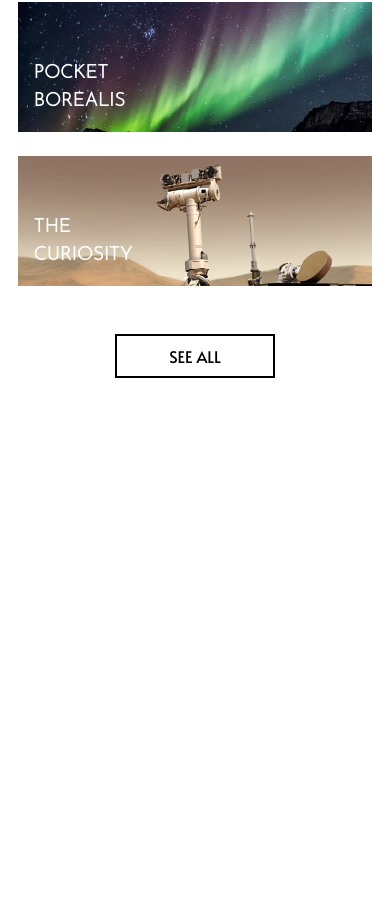
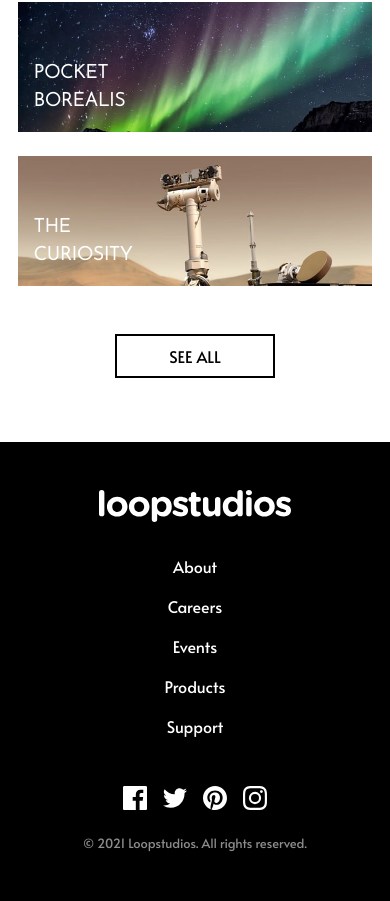
Before and after one commit to Robertron624/loopstudios-landing-page, a plain HTML site: page index.html in a window 390 px wide. Shown: the part 2071-2972 px from the top of the page. Before the commit the page ends 2513 px from the top, so only its background shows below. Drawn offline with Linux system fonts and the light colour scheme.

Commit message:
feat: mobile footer

```diff
--- a/index.html
+++ b/index.html
@@ -128,43 +128,37 @@
       </button>
     </section>
   </main>
-
-  <!-- About
-  Careers
-  Events
-  Products
-  Support
-
-  Immersive experiences that deliver
-
-  The leader in interactive VR
-
-  Founded in 2011, Loopstudios has been producing world-class virtual reality
-  projects for some of the best companies around the globe. Our award-winning
-  creations have transformed businesses through digital experiences that bind
-  to their brand.
-
-  Our creations
-
-  See all
-
-  Deep earth
-  Night arcade
-  Soccer team VR
-  The grid
-  From up above VR
-  Pocket borealis
-  The curiosity
-  Make it fisheye
-
-  About
-  Careers
-  Events
-  Products
-  Support
-
-  © 2021 Loopstudios. All rights reserved. -->
-
+  <footer>
+    <div class="footer-inner">
+      <img src="/images/logo.svg" alt="LoopStudios logo">
+      <nav>
+        <ul role="list">
+          <li><a href="/about">About</a></li>
+          <li><a href="/careers">Careers</a></li>
+          <li><a href="/events">Events</a></li>
+          <li><a href="/products">Products</a></li>
+          <li><a href="/support">Support</a></li>
+        </ul>
+      </nav>
+      <div class="socials">
+        <a href="#">
+          <img src="/images/icon-facebook.svg" alt="facebook icon">
+        </a>
+        <a href="#">
+          <img src="/images/icon-twitter.svg" alt="twitter icon">
+        </a>
+        <a href="#">
+          <img src="/images/icon-pinterest.svg" alt="pinterest icon">
+        </a>
+        <a href="#">
+          <img src="/images/icon-instagram.svg" alt="instagram icon">
+        </a>
+      </div>
+      <p class="copyrigth">
+        © 2021 Loopstudios. All rights reserved.
+      </p>
+    </div>
+  </footer>
   <script src="/index.js"></script>
 </body>
 </html>
--- a/styles.css
+++ b/styles.css
@@ -74,7 +74,6 @@ button {
 }
 
 body {
-
     font-family: "Alata", sans-serif;
     margin: 0;
     padding: 0;
@@ -179,7 +178,7 @@ section.leader h1 {
 }
 
 section.leader p {
-  font-size: .8rem;
+    font-size: 0.8rem;
     color: var(--dark-gray);
     font-weight: 300;
     max-width: 76%;
@@ -223,7 +222,7 @@ section.our-creations button.see-all {
     background-color: transparent;
     border: 2px solid var(--black);
     color: var(--black);
-  padding: .5rem 0rem;
+    padding: 0.5rem 0rem;
     font-size: 1rem;
     font-weight: 300;
     text-transform: uppercase;
@@ -232,6 +231,48 @@ section.our-creations button.see-all {
     width: 10rem;
 }
 
+footer {
+    background-color: var(--black);
+    text-align: center;
+    padding: 3rem 0;
+}
+
+footer .footer-inner > img {
+    margin: 0 auto 2rem;
+}
+
+footer .footer-inner > nav > ul {
+    display: flex;
+    flex-direction: column;
+    gap: 1rem;
+}
+
+footer .footer-inner > nav > ul li a {
+    text-decoration: none;
+    color: var(--white);
+    font-size: 1rem;
+    font-weight: 300;
+}
+
+footer .footer-inner > nav > ul li a:hover {
+    color: var(--dark-gray);
+}
+
+footer .footer-inner .socials {
+    display: flex;
+    justify-content: center;
+    align-items: center;
+    margin-top: 3rem;
+    gap: 1rem;
+}
+
+footer .footer-inner p.copyrigth {
+    color: var(--dark-gray);
+    font-size: 0.8rem;
+    font-weight: 300;
+    margin-top: 1.5rem;
+}
+
 @media screen and (min-width: 768px) {
     .mobile-hamburger {
         display: none;
```
Lines whose indentation alone changed are shown as unchanged.
